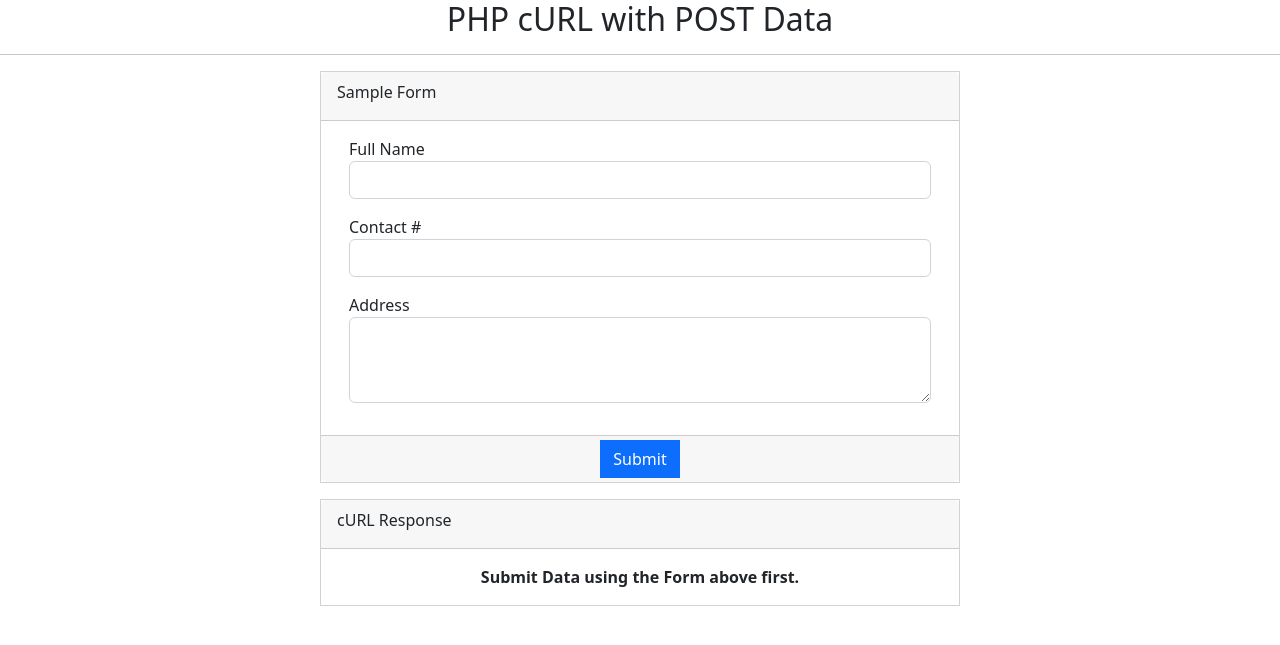
After one commit to kaneki09999/JSON, a PHP site: page /JSON/post.php in a window 1280 px wide. The commit adds this page. Shown: the top 645 px of the page. Run offline with PHP 8.4, Linux system fonts and the light colour scheme.

Commit message:
asdsadsa

```diff
--- /dev/null
+++ b/post.php
@@ -0,0 +1,80 @@
+<!DOCTYPE html>
+<html lang="en">
+<head>
+    <meta charset="UTF-8">
+    <meta http-equiv="X-UA-Compatible" content="IE=edge">
+    <meta name="viewport" content="width=device-width, initial-scale=1.0">
+    <title>PHP cURL POST</title>
+    <link rel="stylesheet" href="https://cdn.jsdelivr.net/npm/bootstrap@5.2.0/dist/css/bootstrap.min.css" integrity="sha384-gH2yIJqKdNHPEq0n4Mqa/HGKIhSkIHeL5AyhkYV8i59U5AR6csBvApHHNl/vI1Bx" crossorigin="anonymous">
+</head>
+<body>
+    <?php
+
+        if($_SERVER['REQUEST_METHOD'] == "POST"){
+            $ch = curl_init();
+
+            curl_setopt($ch, CURLOPT_URL,"http://localhost/JSON/post_api.php");
+            curl_setopt($ch, CURLOPT_POST, 1);
+            curl_setopt($ch, CURLOPT_POSTFIELDS, http_build_query($_POST));
+
+            curl_setopt($ch, CURLOPT_RETURNTRANSFER, true);
+            // curl_setopt($ch, CURLOPT_HEADER, true);
+            // curl_setopt($ch, CURLOPT_NOBODY, true);
+            $output = curl_exec($ch);
+            $http_code = curl_getinfo($ch, CURLINFO_HTTP_CODE);
+
+            curl_close($ch);
+
+        }
+    ?>
+    <h2 class="text-center">PHP cURL with POST Data</h2>
+    <hr>
+    <div class="card rounded-0 mx-auto col-lg-6 col-md-8 col-sm-12">
+        <div class="card-header">
+            <div class="card-title">Sample Form</div>
+        </div>
+        <div class="card-body">
+            <div class="container-fluid">
+                <form action="" method="POST" id="sample-form">
+                    <div class="mb-3">
+                        <label for="name" class="control-label">Full Name</label>
+                        <input type="text" class="form-control" id="name" name="name" required="required">
+                    </div>
+                    <div class="mb-3">
+                        <label for="contact" class="control-label">Contact #</label>
+                        <input type="text" class="form-control" id="contact" name="contact" required="required">
+                    </div>
+                    <div class="mb-3">
+                        <label for="address" class="control-label">Address</label>
+                        <textarea rows="3" class="form-control" id="address" name="address" required="required"></textarea>
+                    </div>
+                </form>
+            </div>
+        </div>
+        <div class="card-footer py-1">
+            <div class="d-grid justify-content-center">
+                <button class="btn btn-primary rounded-0" form="sample-form">Submit</button>
+            </div>
+        </div>
+    </div>
+    <div class="card rounded-0 mx-auto col-lg-6 col-md-8 col-sm-12 mt-3">
+        <div class="card-header">
+            <div class="card-title">cURL Response</div>
+        </div>
+        <div class="card-body">
+            <?php if(isset($output)): ?>
+            <div class="container-fluid">
+
+                <p><b>Output:</b></p>
+                <div class="bg-secondary bg-opacity-50 p-2">
+                <?= $output ?>
+                </div>
+            </div>
+            <?php else: ?>
+                <div class="text-center"><b>Submit Data using the Form above first.</b></div>
+            <?php endif; ?>
+        </div>
+    </div>
+
+</body>
+</html>
--- /dev/null
+++ b/post_api.php
@@ -0,0 +1,6 @@
+    <?php
+    if ($_SERVER['REQUEST_METHOD'] === 'POST') {
+        echo "<pre>";
+        print_r($_POST);
+        echo "</pre>";
+    }
```
Also changed, not shown: index.php (+43 -23 lines), post1.php (added, +36 -0 lines).
